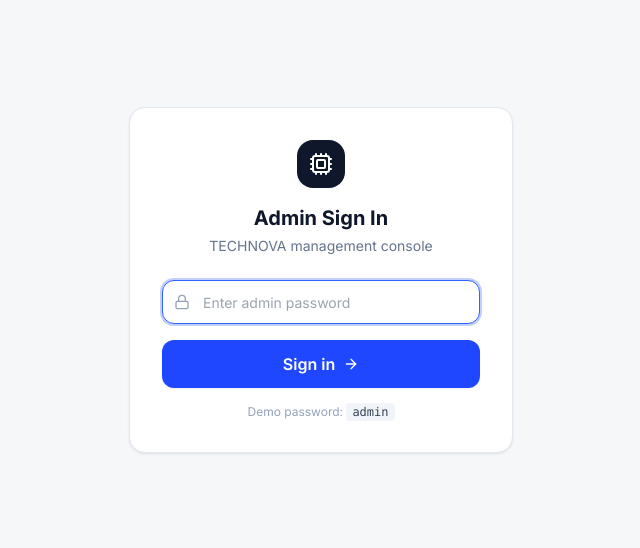
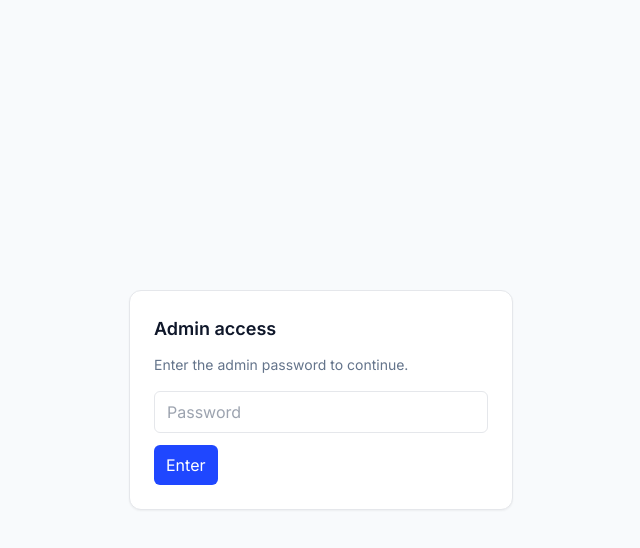
Before and after one commit to smsakib6452-dot/technova, a Next.js app: page /technova/admin in a window 1280 px wide. Shown: the top 548 px of the page, without its empty margins (319-959 px from the left). Built offline with nearby package versions, Linux system fonts and the light colour scheme.

Commit message:
Protect admin routes with client-side password guard; inject build secret into workflow

```diff
--- a/src/app/admin/layout.tsx
+++ b/src/app/admin/layout.tsx
@@ -1,4 +1,5 @@
 import type { Metadata } from 'next';
+import AdminAuth from '@/components/admin/admin-auth';
 
 export const metadata: Metadata = {
   title: 'Admin Console',
@@ -9,5 +10,9 @@
 export default function AdminLayout({
   children,
 }: Readonly<{ children: React.ReactNode }>) {
-  return <main className="flex-1">{children}</main>;
+  return (
+    <main className="flex-1">
+      <AdminAuth>{children}</AdminAuth>
+    </main>
+  );
 }
--- /dev/null
+++ b/src/components/admin/admin-auth.tsx
@@ -0,0 +1,95 @@
+"use client";
+
+import { useEffect, useState } from 'react';
+
+export function AdminAuth({ children }: { children: React.ReactNode }) {
+  const [authed, setAuthed] = useState(false);
+  const [checking, setChecking] = useState(true);
+  const [password, setPassword] = useState('');
+
+  useEffect(() => {
+    try {
+      const ok = sessionStorage.getItem('admin-auth') === '1';
+      if (ok) setAuthed(true);
+    } finally {
+      setChecking(false);
+    }
+  }, []);
+
+  async function sha256Hex(str: string) {
+    const enc = new TextEncoder();
+    const data = enc.encode(str);
+    const hash = await crypto.subtle.digest('SHA-256', data);
+    return Array.from(new Uint8Array(hash))
+      .map((b) => b.toString(16).padStart(2, '0'))
+      .join('');
+  }
+
+  async function onSubmit(e?: React.FormEvent) {
+    e?.preventDefault();
+    const expected = process.env.NEXT_PUBLIC_ADMIN_HASH;
+    if (!expected) {
+      // If no hash configured, block access and inform the site owner.
+      // This prevents accidental open admin pages on public deploys.
+      // Ask the owner to set NEXT_PUBLIC_ADMIN_HASH at build time.
+      // eslint-disable-next-line no-alert
+      alert('Admin access is not configured. Please set NEXT_PUBLIC_ADMIN_HASH.');
+      return;
+    }
+    const h = await sha256Hex(password);
+    if (h === expected) {
+      sessionStorage.setItem('admin-auth', '1');
+      setAuthed(true);
+    } else {
+      // eslint-disable-next-line no-alert
+      alert('Incorrect password');
+    }
+  }
+
+  if (checking) return null;
+
+  if (authed) {
+    return (
+      <div className="min-h-screen">
+        <div className="p-4 flex justify-end">
+          <button
+            className="text-sm text-ink-500 underline"
+            onClick={() => {
+              sessionStorage.removeItem('admin-auth');
+              setAuthed(false);
+            }}
+          >
+            Logout
+          </button>
+        </div>
+        {children}
+      </div>
+    );
+  }
+
+  return (
+    <div className="min-h-screen flex items-center justify-center bg-ink-50">
+      <form
+        onSubmit={onSubmit}
+        className="w-full max-w-sm rounded-xl border bg-white p-6 shadow-sm"
+      >
+        <h2 className="mb-3 text-lg font-semibold">Admin access</h2>
+        <p className="mb-4 text-sm text-ink-500">Enter the admin password to continue.</p>
+        <input
+          type="password"
+          value={password}
+          onChange={(e) => setPassword(e.target.value)}
+          className="mb-3 w-full rounded-md border px-3 py-2 outline-none"
+          placeholder="Password"
+        />
+        <div className="flex gap-2">
+          <button type="submit" className="rounded-md bg-brand-600 px-3 py-2 text-white">
+            Enter
+          </button>
+        </div>
+      </form>
+    </div>
+  );
+}
+
+export default AdminAuth;
```
